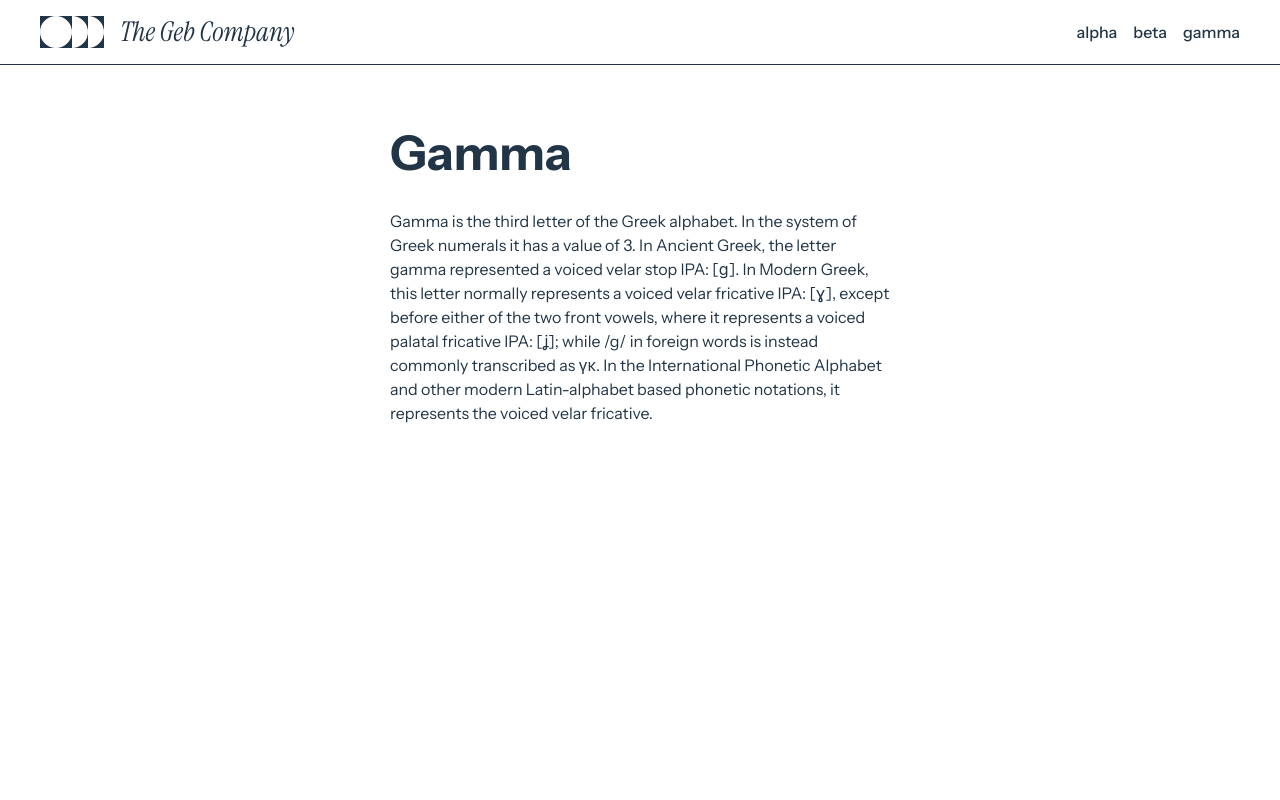
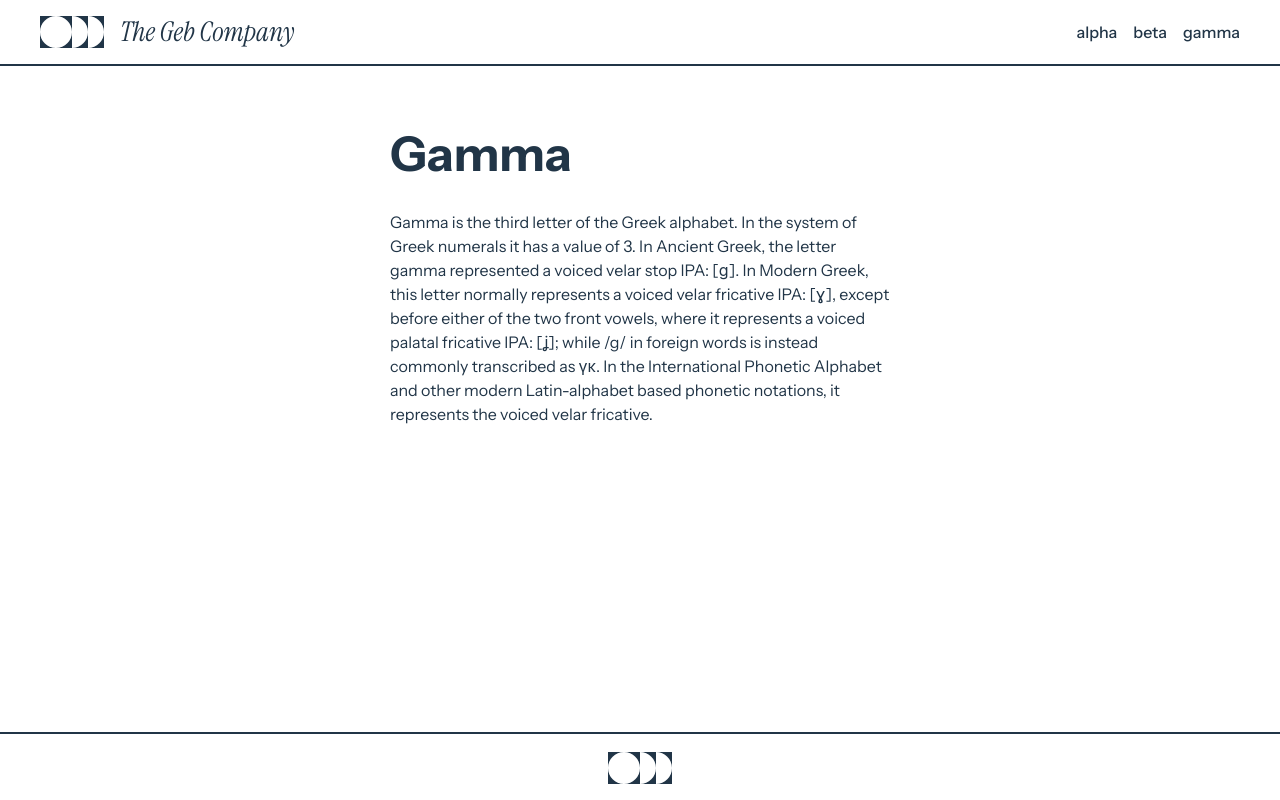
Before and after one commit to underscoregeb/geb-co-again, a React (Vite) app: page /gamma in a window 1280 px wide. Built offline with nearby package versions, Linux system fonts and the light colour scheme.

Commit message:
organized /components, added footer

```diff
--- a/src/App.css
+++ b/src/App.css
@@ -13,6 +13,7 @@
   to { opacity: 1; transform: translateY(0); }
 }
 
+
 img {
   display: block;
   margin: auto;
@@ -21,3 +22,13 @@ img {
   max-height: 75vh;
   height: auto;
 }
+
+.layout {
+  min-height: 100vh;
+  display: flex;
+  flex-direction: column;
+}
+
+main {
+  flex: 1 0 auto;
+}
--- a/src/App.jsx
+++ b/src/App.jsx
@@ -1,25 +1,44 @@
-import { useState } from 'react'
 import './App.css'
-import Header from './components/header.jsx'
-import { BrowserRouter, Routes, Route, Link } from 'react-router-dom';
+import Header from './components/header/header'
+import Footer from './components/footer/footer'
+
 import Home from './Home.jsx';
 import Alpha from './Alpha.jsx';
 import Beta from './Beta.jsx';
 import Gamma from './Gamma.jsx';
 
-function App() {
+import React from 'react';
+import { BrowserRouter, Routes, Route } from 'react-router-dom';
+
+const Layout = () => {
+  return (
+    <div className="layout">
+      <header>
+        <Header />
+      </header>
+
+      <main>
+        <Routes>
+          <Route path="/" element={<Home />} />
+          <Route path="/alpha" element={<Alpha />} />
+          <Route path="/beta" element={<Beta />} />
+          <Route path="/gamma" element={<Gamma />} />
+        </Routes>
+      </main>
+
+      <footer>
+        <Footer />
+      </footer>
+    </div>
+  );
+};
+
+const App = () => {
   return (
     <BrowserRouter>
-      <Header />
-      <Routes>
-        <Route path='/' element={<Home />} />
-        <Route path='/alpha' element={<Alpha />} />
-        <Route path='/beta' element={<Beta />} />
-        <Route path='/gamma' element={<Gamma />} />
-      </Routes>
+      <Layout />
+    </BrowserRouter>
+  );
+};
 
-    </BrowserRouter>
-  )
-}
-
-export default App
+export default App;
--- /dev/null
+++ b/src/components/footer/footer.css
@@ -0,0 +1,46 @@
+footer {
+    border-top: 1px solid;
+    margin-top: auto;
+}
+
+#bottomnav {
+    display: flex;
+    flex-direction: column;
+    align-items: center;
+    /* justify-content: space-between; */
+    gap: 1em;
+
+    padding: 1em;
+
+    max-width: 1200px;
+    margin: 0 auto;
+}
+
+#bottomlinks {
+    display: inline-flex;
+    gap: 1em;
+    align-items: center;
+}
+
+
+/* hovering */
+footer a, footer a:hover {
+    color: currentColor;
+}
+
+@media (hover: hover) { /* only hover on devices that support it */
+    footer a:hover {
+        text-decoration: underline; /* Underline on hover */
+        text-decoration-thickness: 1px; /* Adjust thickness if needed */
+    }
+}
+
+/* cute animation */
+footer .grid-item {
+    transition: transform 150ms ease, filter 300ms ease;
+}
+footer a:hover .grid-item {
+    transform: rotate(calc(180deg + var(--currentRotation, 0deg)));
+    will-change: filter; /* webkit nonsense */
+    filter: drop-shadow(0 0 0.5rem currentColor);
+}
--- /dev/null
+++ b/src/components/footer/footer.jsx
@@ -0,0 +1,20 @@
+import React from 'react';
+import './footer.css';
+import Logo from '../logo/logo';
+import { Link } from 'react-router-dom'; // Import Link
+
+function bottomNav() {
+  return (
+    <>
+    <footer>
+      <div id="bottomnav">
+        <Link id="bottomlogo" to="/"> {/* Use Link for the home page */}
+          <Logo />
+        </Link>
+      </div>
+    </footer>
+    </>
+  );
+}
+
+export default bottomNav;
--- a/src/components/header.css
+++ b/src/components/header/header.css
@@ -22,22 +22,22 @@ header {
 }
 
 /* hovering */
-a, a:hover {
+header a, header a:hover {
     color: currentColor;
 }
 
 @media (hover: hover) { /* only hover on devices that support it */
-    a:hover {
+    header a:hover {
         text-decoration: underline; /* Underline on hover */
         text-decoration-thickness: 1px; /* Adjust thickness if needed */
     }
 }
 
 /* cute animation */
-.grid-item {
+header .grid-item {
     transition: transform 150ms ease, filter 300ms ease;
 }
-a:hover .grid-item {
+header a:hover .grid-item {
     transform: rotate(calc(180deg + var(--currentRotation, 0deg)));
     will-change: filter; /* webkit nonsense */
     filter: drop-shadow(0 0 0.5rem currentColor);
--- a/src/components/logotype.jsx
+++ b/src/components/header/logotype.jsx
@@ -1,5 +1,5 @@
 import React from 'react';
-import Logo from './logo';
+import Logo from '../logo/logo';
 import './logotype.css';
 
 function Logotype() {
```
Also changed, not shown: src/components/header/header.jsx (renamed from src/components/header.jsx), src/components/header/logotype.css (renamed from src/components/logotype.css), src/components/logo/logo-composite.jsx (renamed from src/components/logo-composite.jsx), src/components/logo/logo.css (renamed from src/components/logo.css), src/components/logo/logo.jsx (renamed from src/components/logo.jsx), src/components/logo/quarter.jsx (renamed from src/components/quarter.jsx).
